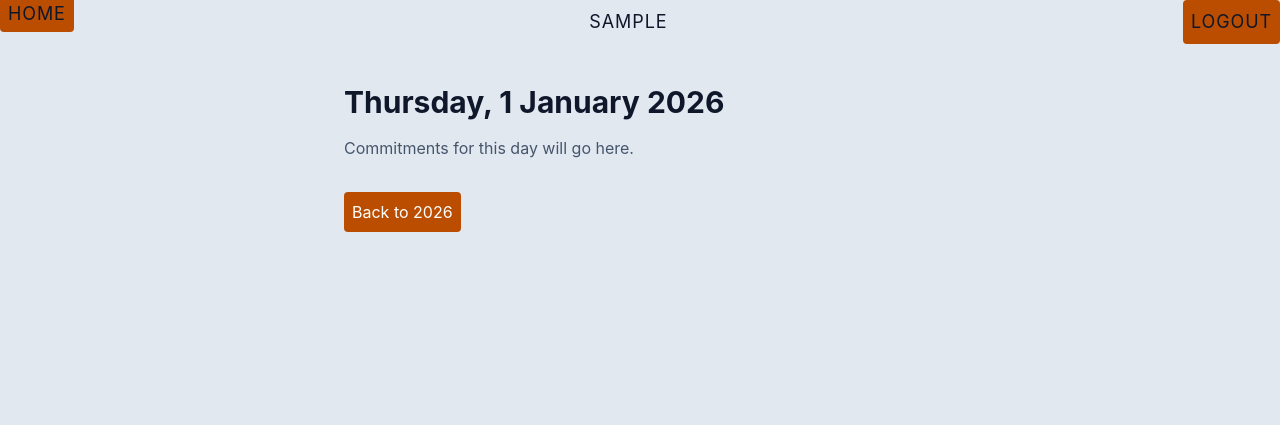
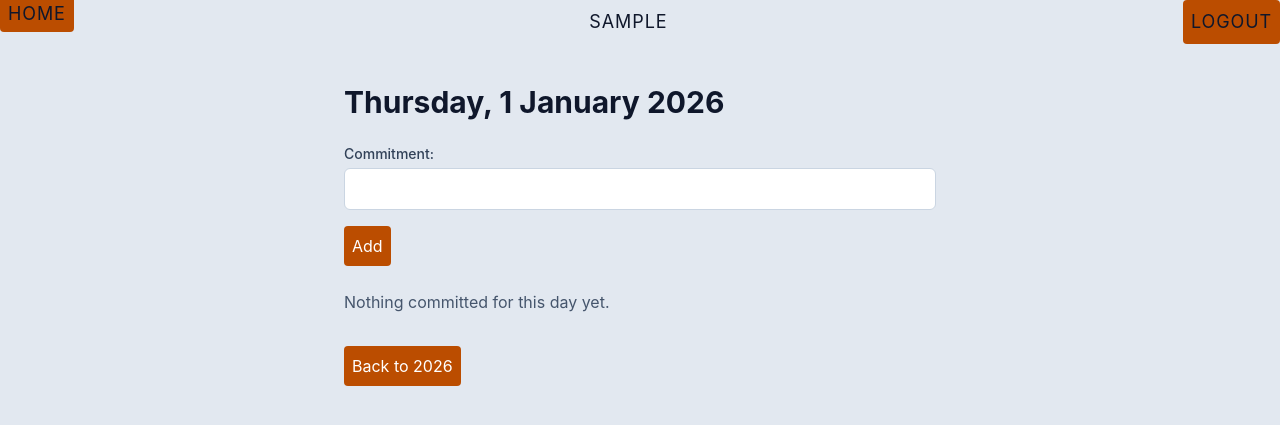
Before and after one commit to externoo/calen, a Django app: page /day/2026/1/1/ in a window 1280 px wide. Shown: the top 425 px of the page. Run offline with Django 5.2, Linux system fonts and the light colour scheme; the visitor is signed in with stand-in values (Sample User, id 1); data that the repository does not hold is empty.

Commit message:
Wire Commitment into the day view
Adds CommitmentForm and a POST handler on day,
  listing the user's commitments for that date. Redirects after POST so a refresh doesn't resubmit the form.

```diff
--- /dev/null
+++ b/main/forms.py
@@ -0,0 +1,7 @@
+from django import forms
+from .models import Commitment
+
+class CommitmentForm(forms.ModelForm):
+    class Meta:
+        model = Commitment
+        fields = ("text",)
--- a/main/templates/main/day.html
+++ b/main/templates/main/day.html
@@ -6,8 +6,20 @@
 <div class="mx-auto max-w-2xl p-10">
     <h1 class="text-3xl font-bold">{{ date|date:"l, j F Y" }}</h1>
 
-    <p class="mt-4 text-slate-600">Commitments for this day will go here.</p>
+    <form method="post" class="mt-6">
+        {% csrf_token %}
+        {{ form.as_p }}
+        <button type="submit" class="bg-amber-700 hover:bg-fuchsia-700
+        transition-colors text-white p-2 rounded-sm">Add</button>
+    </form>
 
+    <ul class="mt-6 space-y-2">
+      {% for commitment in commitments %}
+          <li class="rounded-sm border border-slate-200 p-3">{{ commitment.text }}</li>
+      {% empty %}
+          <li class="text-slate-600">Nothing committed for this day yet.</li>
+      {% endfor %}
+    </ul>
     <a href="{% url 'home' %}" class="inline-block mt-8 bg-amber-700 hover:bg-fuchsia-700 transition-colors text-white p-2 rounded-sm">Back to {{ date.year}}</a>
     </div>
 {% endblock %}
--- a/main/views.py
+++ b/main/views.py
@@ -1,4 +1,5 @@
-from django.shortcuts import render
+from django.shortcuts import render, redirect
+from .forms import CommitmentForm
 import calendar
 import datetime
 
@@ -18,4 +19,21 @@ def home(request):
 
 def day(request, year, month, day):
     date = datetime.date(year, month, day)
-    return render(request, 'main/day.html', {"date": date})
+
+    if request.method == "POST":
+        form = CommitmentForm(request.POST)
+        if form.is_valid():
+            commitment = form.save(commit=False)
+            commitment.user = request.user
+            commitment.date = date
+            commitment.save()
+            return redirect("day", year=year, month=month, day=day)
+    else:
+        form = CommitmentForm()
+
+    commitments = request.user.commitments.filter(date=date)
+    return render(request, "main/day.html",{
+        "date": date,
+        "commitments": commitments,
+        "form": form,
+    })
--- a/static/css/output.css
+++ b/static/css/output.css
@@ -30,10 +30,6 @@
     --text-sm--line-height: calc(1.25 / 0.875);
     --text-lg: 1.125rem;
     --text-lg--line-height: calc(1.75 / 1.125);
-    --text-xl: 1.25rem;
-    --text-xl--line-height: calc(1.75 / 1.25);
-    --text-2xl: 1.5rem;
-    --text-2xl--line-height: calc(2 / 1.5);
     --text-3xl: 1.875rem;
     --text-3xl--line-height: calc(2.25 / 1.875);
     --font-weight-medium: 500;
@@ -210,8 +206,8 @@
   .mx-auto {
     margin-inline: auto;
   }
-  .mt-4 {
-    margin-top: calc(var(--spacing) * 4);
+  .mt-6 {
+    margin-top: calc(var(--spacing) * 6);
   }
   .mt-8 {
     margin-top: calc(var(--spacing) * 8);
@@ -270,6 +266,11 @@
   .gap-8 {
     gap: calc(var(--spacing) * 8);
   }
+  :where(.space-y-2 > :not(:last-child)) {
+    --tw-space-y-reverse: 0;
+    margin-block-start: calc(calc(var(--spacing) * 2) * var(--tw-space-y-reverse));
+    margin-block-end: calc(calc(var(--spacing) * 2) * calc(1 - var(--tw-space-y-reverse)));
+  }
   .gap-x-4 {
     column-gap: calc(var(--spacing) * 4);
   }
@@ -284,6 +285,13 @@
   }
   .rounded-sm {
     border-radius: var(--radius-sm);
+  }
+  .border {
+    border-style: var(--tw-border-style);
+    border-width: 1px;
+  }
+  .border-slate-200 {
+    border-color: var(--color-slate-200);
   }
   .bg-amber-700 {
     background-color: var(--color-amber-700);
@@ -302,6 +310,9 @@
   }
   .p-2 {
     padding: calc(var(--spacing) * 2);
+  }
+  .p-3 {
+    padding: calc(var(--spacing) * 3);
   }
   .p-4 {
     padding: calc(var(--spacing) * 4);
@@ -438,6 +449,16 @@
     color: var(--color-red-700);
   }
 }
+@property --tw-space-y-reverse {
+  syntax: "*";
+  inherits: false;
+  initial-value: 0;
+}
+@property --tw-border-style {
+  syntax: "*";
+  inherits: false;
+  initial-value: solid;
+}
 @property --tw-font-weight {
   syntax: "*";
   inherits: false;
@@ -511,14 +532,11 @@
   inherits: false;
   initial-value: 0 0 #0000;
 }
-@property --tw-border-style {
-  syntax: "*";
-  inherits: false;
-  initial-value: solid;
-}
 @layer properties {
   @supports ((-webkit-hyphens: none) and (not (margin-trim: inline))) or ((-moz-orient: inline) and (not (color:rgb(from red r g b)))) {
     *, ::before, ::after, ::backdrop {
+      --tw-space-y-reverse: 0;
+      --tw-border-style: solid;
       --tw-font-weight: initial;
       --tw-tracking: initial;
       --tw-shadow: 0 0 #0000;
@@ -535,7 +553,6 @@
       --tw-ring-offset-width: 0px;
       --tw-ring-offset-color: #fff;
       --tw-ring-offset-shadow: 0 0 #0000;
-      --tw-border-style: solid;
     }
   }
 }
```
